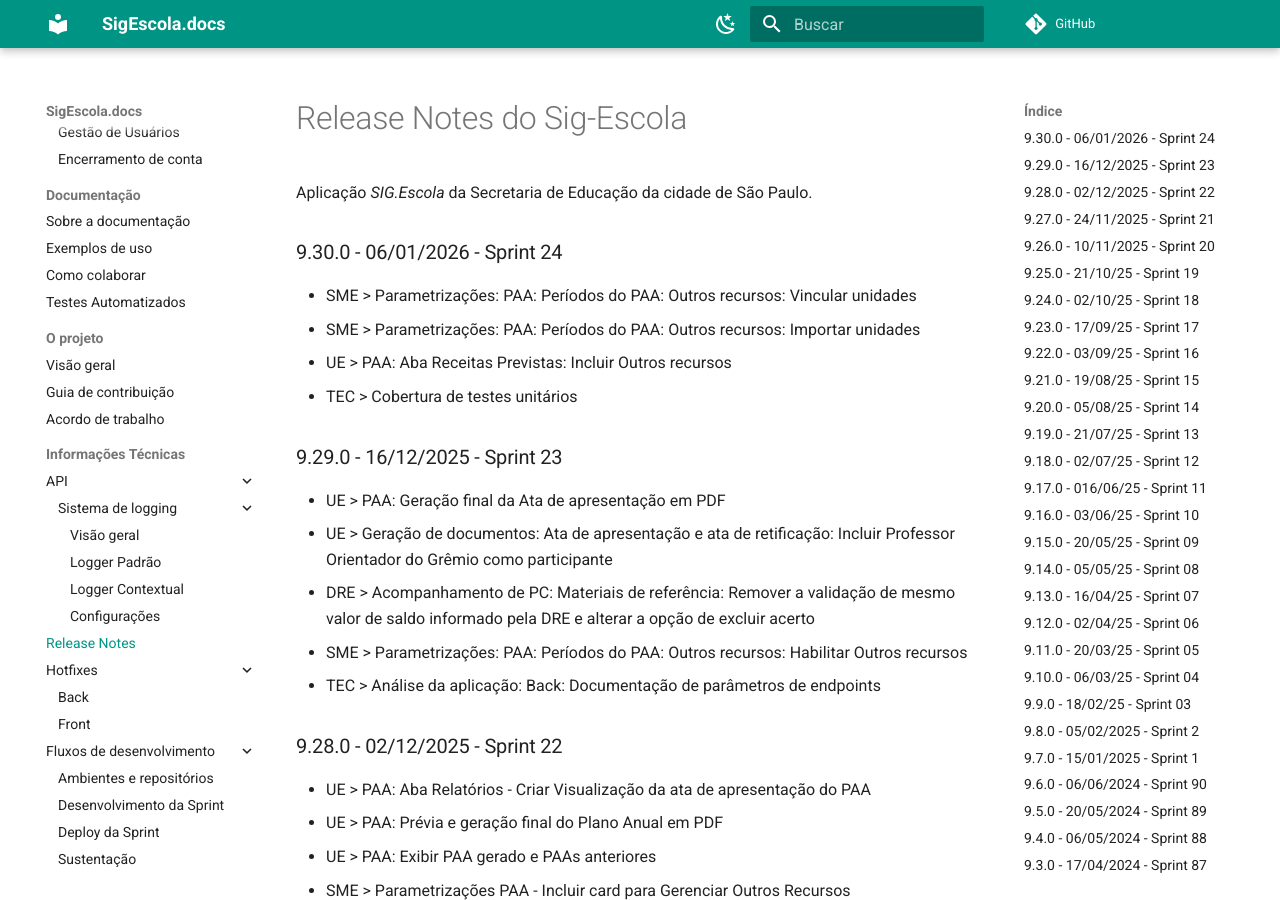
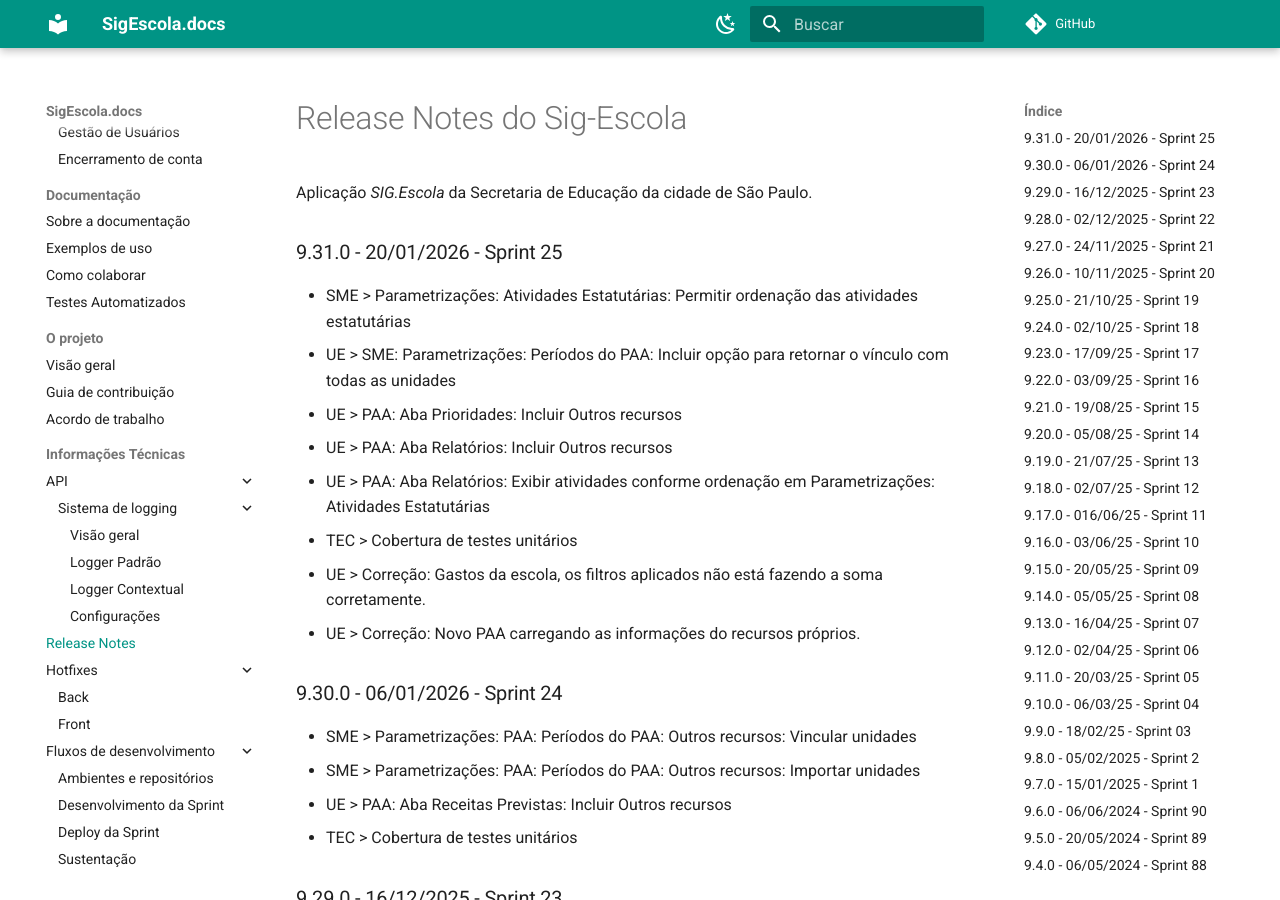
Before and after one commit to prefeiturasp/SME-PTRF-Docs, an MkDocs documentation site: the page built from docs/projeto/release_notes.md, in a window 1280 px wide and 900 px high. Built offline with MkDocs 1.6.1 and Material for MkDocs 9.7.7, drawn with Linux system fonts in a browser that asks for light colours; comment, search, counter and statistics services are not loaded.

Commit message:
Update release_notes.md

```diff
--- a/docs/projeto/release_notes.md
+++ b/docs/projeto/release_notes.md
@@ -1,6 +1,17 @@
 # Release Notes do Sig-Escola
 
 Aplicação *SIG.Escola* da Secretaria de Educação da cidade de São Paulo.
+
+### 9.31.0 - 20/01/2026 - Sprint 25
+
+* SME > Parametrizações: Atividades Estatutárias: Permitir ordenação das atividades estatutárias
+* UE > SME: Parametrizações: Períodos do PAA: Incluir opção para retornar o vínculo com todas as unidades
+* UE > PAA: Aba Prioridades: Incluir Outros recursos
+* UE > PAA: Aba Relatórios: Incluir Outros recursos
+* UE > PAA: Aba Relatórios: Exibir atividades conforme ordenação em Parametrizações: Atividades Estatutárias
+* TEC > Cobertura de testes unitários
+* UE > Correção: Gastos da escola, os filtros aplicados não está fazendo a soma corretamente.
+* UE > Correção: Novo PAA carregando as informações do recursos próprios.
 
 ### 9.30.0 - 06/01/2026 - Sprint 24
 
```
